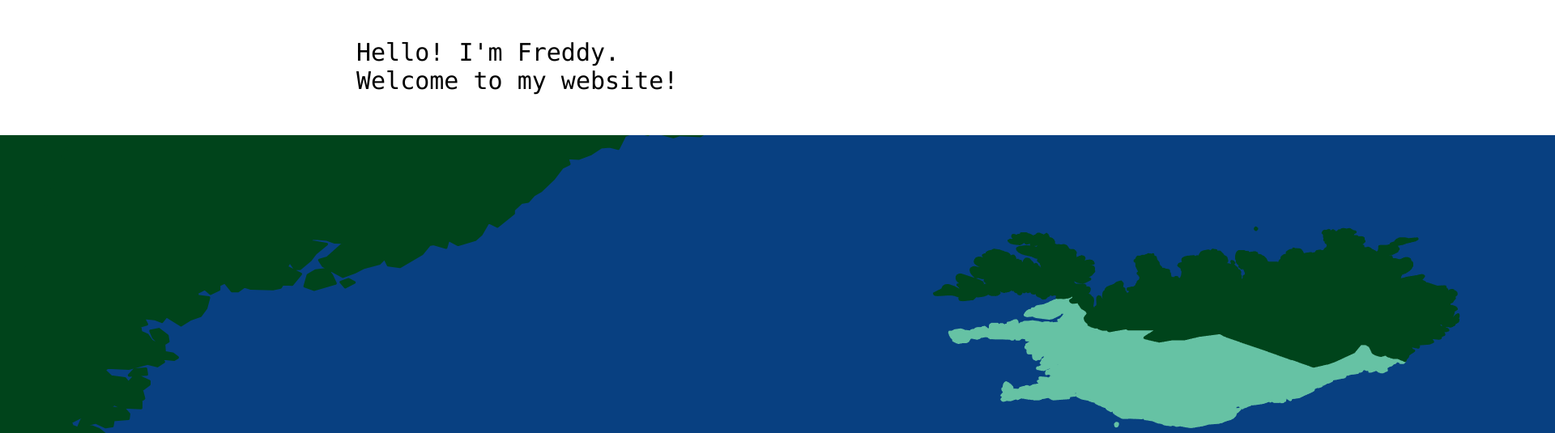
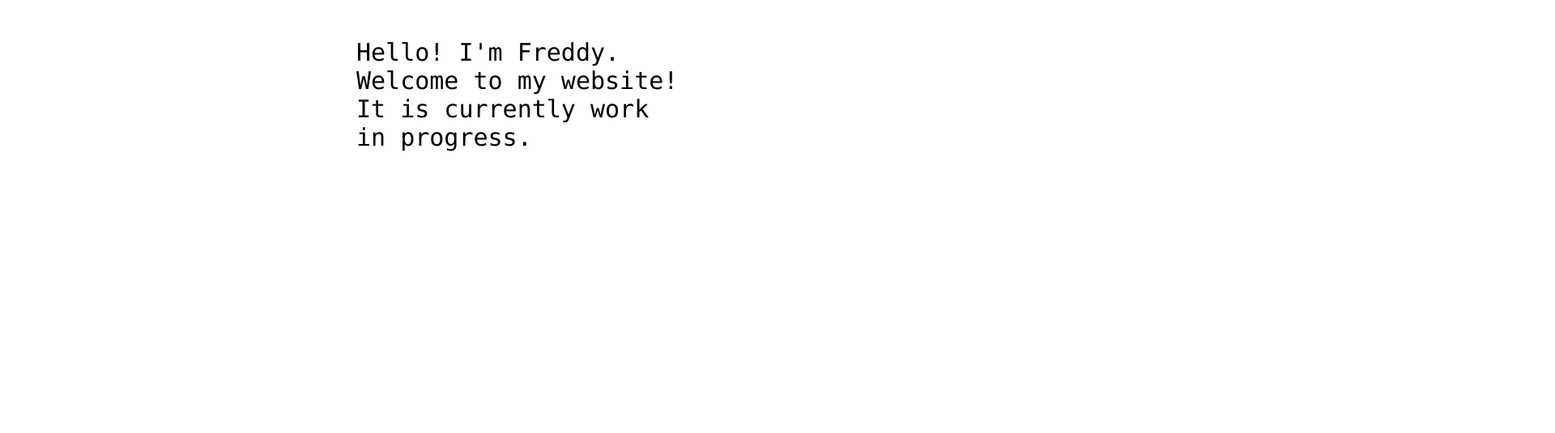
Before and after one commit to freddy-wootton/freddy-wootton.github.io, a plain HTML site: page index.html in a window 1280 px wide. Shown: the part 341-876 px from the top of the page at 81% size, 1920 px wide, since content can reach past the window. After the commit the page ends 800 px from the top, so only its background shows below. Drawn offline with Linux system fonts and the light colour scheme.

Commit message:
wip.html

```diff
--- a/index.html
+++ b/index.html
@@ -12,9 +12,9 @@
 <img src="https://octodex.github.com/images/daftpunktocat-thomas.gif" id="octocat" alt="octocat-gif" />
 
 <!-- Change this code here by copy and pasting your template on line 15 -->
-<p>Hello! I'm Freddy. Welcome to my website!</p>
+<p>Hello! I'm Freddy. Welcome to my website! It is currently work in progress.</p>
 
-<img src=images/travels1.png />
+<!--<img src=images/travels1.png /-->
 
 </body>
 </html>
```
